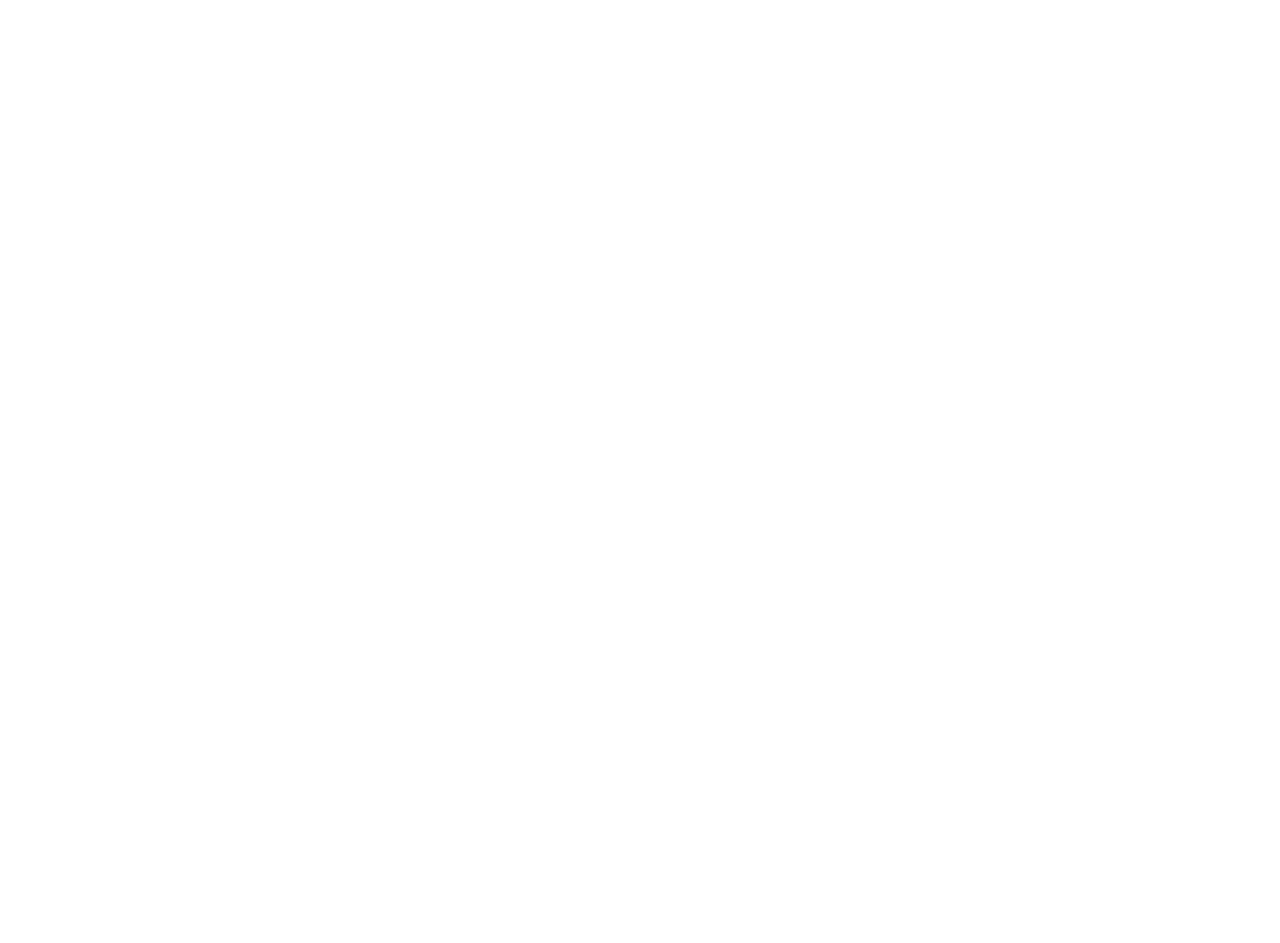
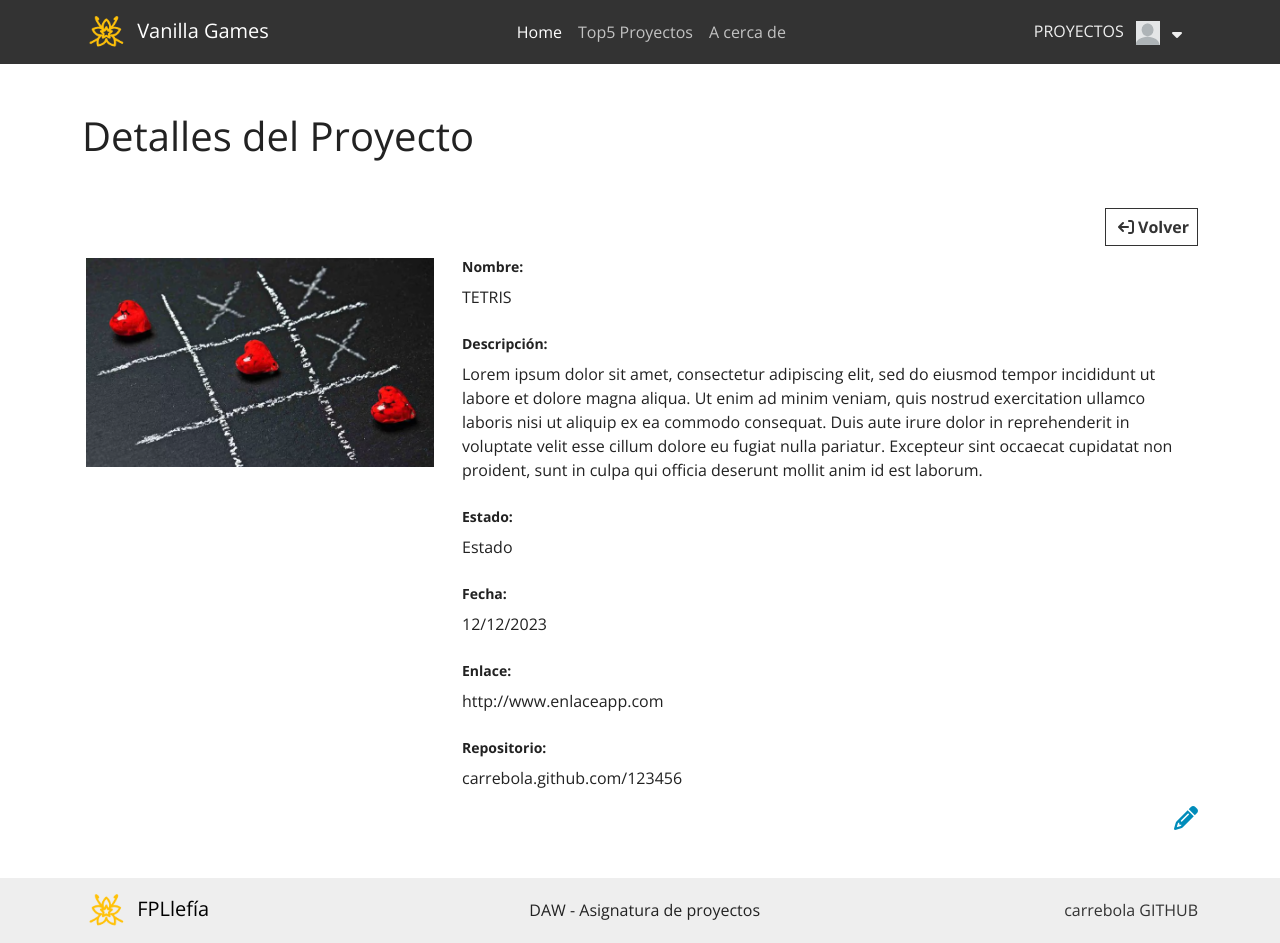
Before and after one commit to saezeric/Bootstrap-Act1-SaezEric, a plain HTML site: page detalles.html in a window 1280 px wide. Before the commit the page ends 800 px from the top, so only its background shows below. Drawn offline with nearby package versions, Linux system fonts and the light colour scheme.

Commit message:
Proyecto finalizado

```diff
--- a/detalles.html
+++ b/detalles.html
@@ -0,0 +1,111 @@
+<!DOCTYPE html>
+<html lang="es">
+<head>
+    <meta charset="UTF-8">
+    <meta http-equiv="X-UA-Compatible" content="IE=edge">
+    <meta name="viewport" content="width=device-width, initial-scale=1.0">
+    <title>Detalles del Proyecto</title>
+    <link href="https://cdn.jsdelivr.net/npm/bootstrap@5.3.2/dist/css/bootstrap.min.css" rel="stylesheet" integrity="sha384-T3c6CoIi6uLrA9TneNEoa7RxnatzjcDSCmG1MXxSR1GAsXEV/Dwwykc2MPK8M2HN" crossorigin="anonymous">
+    <script src="https://kit.fontawesome.com/f16458d8c0.js" crossorigin="anonymous"></script>
+    <link rel="stylesheet" href="bootstrap/bootstrap.min.css">
+</head>
+<body class="d-flex flex-column min-vh-100">
+    <!-- Menu -->
+    <nav class="navbar navbar-expand-lg bg-dark" data-bs-theme="dark">
+        <div class="container">
+            <a class="navbar-brand fw-bolder" href="index.html">
+                <img src="images/vanilla.png" width="50" class="d-inline-block align-center" alt="vanilla.png">
+                Vanilla Games
+            </a>
+          <button class="navbar-toggler collapsed" type="button" data-bs-toggle="collapse" data-bs-target="#navbarColor02" aria-controls="navbarColor02" aria-expanded="false" aria-label="Toggle navigation">
+            <span class="navbar-toggler-icon"></span>
+          </button>
+          <div class="navbar-collapse collapse" id="navbarColor02">
+            <div class="m-auto">
+                <ul class="navbar-nav">
+                <li class="nav-item">
+                    <a class="nav-link active" href="index.html">Home
+                    <span class="visually-hidden">(current)</span>
+                    </a>
+                </li>
+                <li class="nav-item">
+                    <a class="nav-link" href="#">Top5 Proyectos</a>
+                </li>
+                <li class="nav-item">
+                    <a class="nav-link" href="#">A cerca de</a>
+                </li>
+                </ul>
+            </div>
+            <div>
+                <form class="d-flex justify-content-end">
+                    <a href="proyectos.html" class="text-decoration-none text-light mx-3 align-middle">
+                        PROYECTOS
+                        <img src="images/user.png" alt="" class="mx-2">
+                        <i class="fa-solid fa-sort-down"></i>
+                    </a>
+                </form>
+            </div>
+          </div>
+        </div>
+    </nav>
+
+    <!-- Contenido -->
+    <main>
+        <div class="container-fluid my-5">
+            <div class="container w-100">
+                <h1>Detalles del Proyecto</h1>
+                <div class="d-flex justify-content-end mt-5 mb-2">
+                    <a href="proyectos.html"><button class="btn btn-outline-dark fw-bold"><i class="fa-solid fa-arrow-right-from-bracket fa-rotate-180 mx-1"></i>Volver</button></a>
+                </div>
+                <div class="row">
+                    <div class="col-md-4">
+                        <img src="images/corazones.png" alt="corazones.png" class="img-thumbnail border-0">
+                    </div>
+                    <div class="col-md-8">
+                        <label for="Nombre" class="fw-bolder mb-2">Nombre: </label>
+                        <p>TETRIS</p>
+                        <label for="Descripción" class="fw-bolder my-2">Descripción: </label>
+                        <p>
+                            Lorem ipsum dolor sit amet, consectetur adipiscing elit, sed do eiusmod tempor incididunt ut labore et dolore magna aliqua.
+                            Ut enim ad minim veniam, quis nostrud exercitation ullamco laboris nisi ut aliquip ex ea commodo consequat.
+                            Duis aute irure dolor in reprehenderit in voluptate velit esse cillum dolore eu fugiat nulla pariatur.
+                            Excepteur sint occaecat cupidatat non proident, sunt in culpa qui officia deserunt mollit anim id est laborum.
+                        </p>
+                        <label for="Estado" class="fw-bolder my-2">Estado: </label>
+                        <p>Estado</p>
+                        <label for="Fecha" class="fw-bolder my-2">Fecha: </label>
+                        <p>12/12/2023</p>
+                        <label for="Enlace" class="fw-bolder my-2">Enlace: </label>
+                        <p>http://www.enlaceapp.com</p>
+                        <label for="Repositorio" class="fw-bolder my-2">Repositorio: </label>
+                        <p>carrebola.github.com/123456</p>
+                        <div class="d-flex justify-content-end">
+                            <a href="editarProyecto.html"><i class="fa-solid fa-pencil fa-xl"></i></a>
+                        </div>
+                    </div>
+                </div>
+            </div>
+        </div>
+    </main>
+
+    <!-- Footer -->
+    <footer class="footer mt-auto">
+        <nav class="navbar navbar-expand-lg bg-light" data-bs-theme="light">
+            <div class="container justify-content-center">
+                <a class="navbar-brand" href="http://www.fpllefia.com">
+                    <img src="images/vanilla.png" width="50" class="d-inline-block align-center" alt="vanilla.png">
+                    FPLlefía
+                </a>
+                <div class="justify-content-center m-auto">
+                    DAW - Asignatura de proyectos
+                </div>
+                <div class="fw-bolder">
+                    <a href="https://github.com/carrebola" class="text-decoration-none text-dark">carrebola GITHUB</a>
+                </div>
+            </div>
+        </nav>
+    </footer>
+
+    <script src="https://cdn.jsdelivr.net/npm/bootstrap@5.3.2/dist/js/bootstrap.bundle.min.js" integrity="sha384-C6RzsynM9kWDrMNeT87bh95OGNyZPhcTNXj1NW7RuBCsyN/o0jlpcV8Qyq46cDfL" crossorigin="anonymous"></script>
+</body>
+</html>
```
Also changed, not shown: editarProyecto.html (+108 -0 lines), proyectos.html (+13 -7 lines), subirProyecto.html (+26 -3 lines), images/corazones.png (added), images/edit.png (added).
